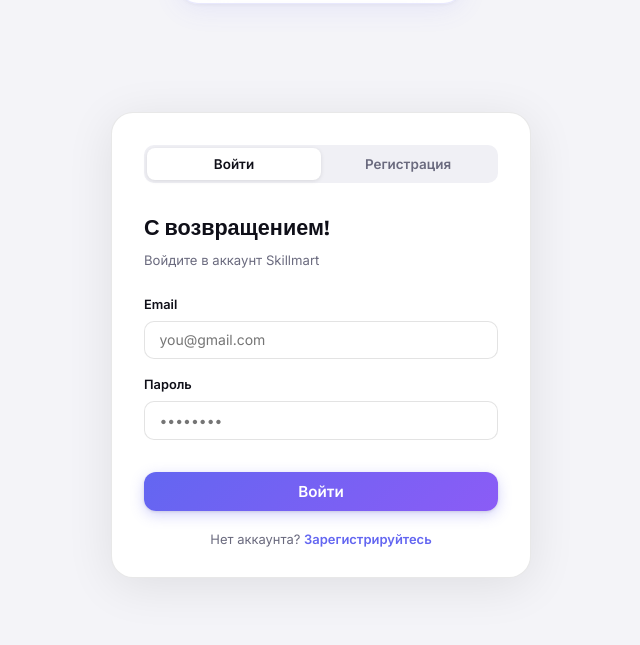
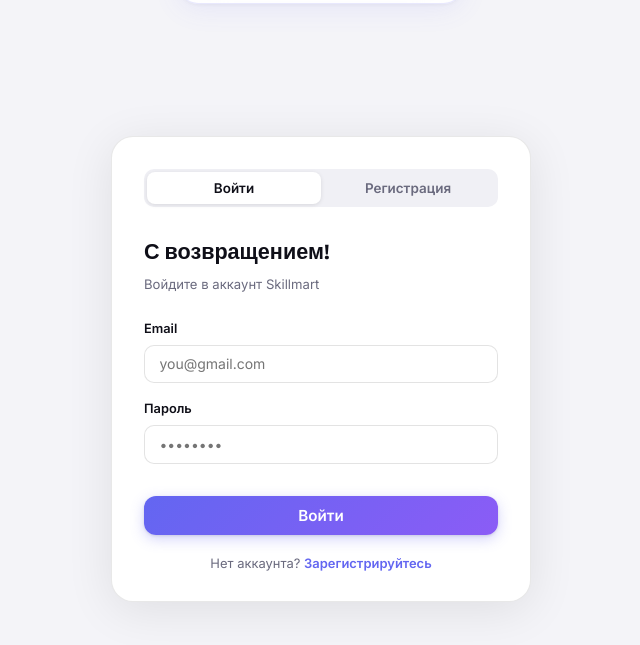
Before and after one commit to Rizen1322/Skillmart, a plain HTML site: page frontend/auth.html in a window 1280 px wide. Shown: the part 55-700 px from the top of the page, without its empty margins (319-959 px from the left). Drawn offline with nearby package versions, Linux system fonts and the light colour scheme.

Commit message:
Update auth.html

```diff
--- a/frontend/auth.html
+++ b/frontend/auth.html
@@ -56,7 +56,7 @@
       color:var(--text);
       background:rgba(0,0,0,.05);
     }
-    .auth-wrap  { flex:1; display:flex; align-items:center; justify-content:center; padding:2rem 1rem; }
+    .auth-wrap  { flex:1; display:flex; align-items:center; justify-content:center; padding:5rem 1rem 2rem; }
     .auth-card  { background:var(--surface); border-radius:var(--r-xl); border:1.5px solid rgba(0,0,0,.09); box-shadow:0 8px 48px rgba(0,0,0,.09); width:100%; max-width:420px; padding:2rem 2rem 1.75rem; }
     .auth-toggle { display:flex; background:var(--surface2); border-radius:10px; padding:3px; margin-bottom:1.75rem; }
     .toggle-btn  { flex:1; padding:.52rem; border-radius:8px; border:none; font:600 .84rem 'Inter',sans-serif; cursor:pointer; background:none; color:var(--muted); transition:all .2s; }
```
